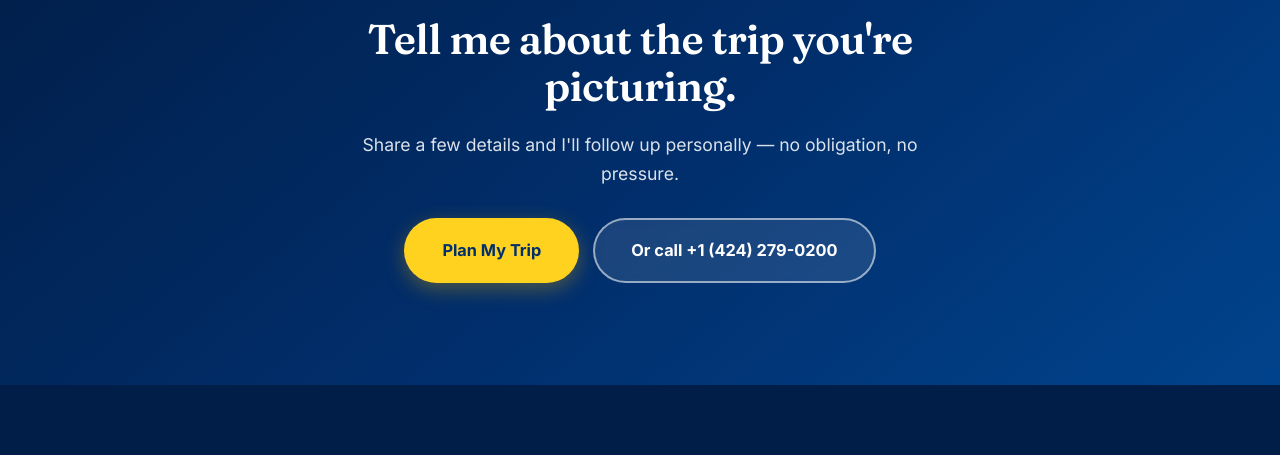
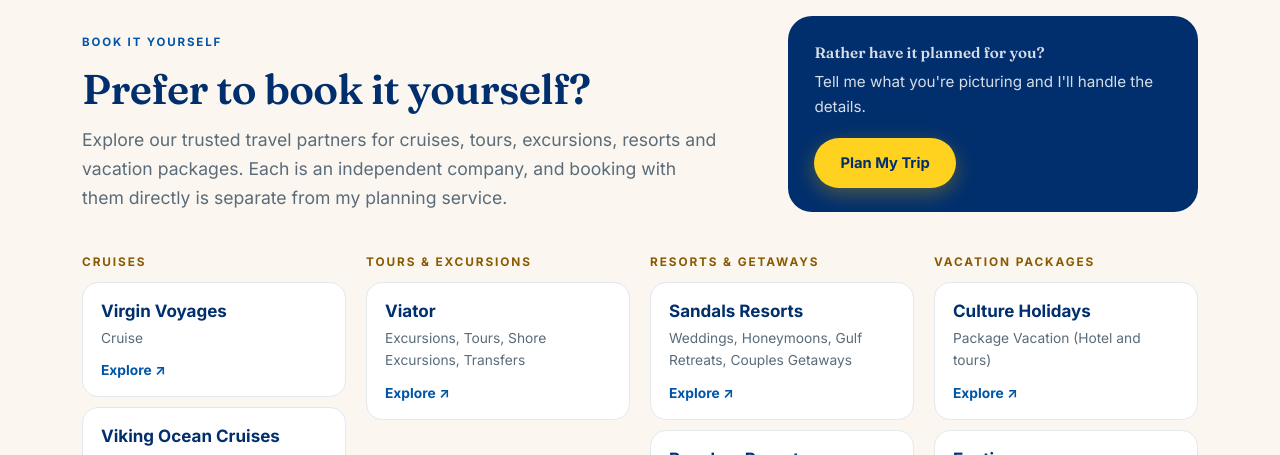
Before and after one commit to diarise/voyage-by-luna, an Eleventy site: page src/index.njk in a window 1280 px wide. Shown: the part 5130-5585 px from the top of the page. Built offline with nearby package versions, Linux system fonts and the light colour scheme; Eleventy itself is replaced by a stand-in of ours; files that its build step writes are made by us from their sources.

Commit message:
Add travel partners and launch gate

```diff
--- a/css/styles.css
+++ b/css/styles.css
@@ -385,6 +385,24 @@ h3 { font-size: 1.15rem; font-family: var(--font-body); font-weight: 700; letter
 .testimonial-quote p::after  { content: "\201D"; }
 .testimonial-card cite { font-style: normal; font-weight: 700; color: var(--navy); font-size: .92rem; }
 .testimonial-card cite span { font-weight: 400; color: var(--muted); }
+
+/* ---------------- Homepage: book it yourself (partners from src/_data/affiliatePartners.json) ---------------- */
+.partners-home { background: var(--sand); }
+.partners-home-head { display: grid; grid-template-columns: 1.6fr 1fr; gap: clamp(28px, 4vw, 56px); align-items: end; margin-bottom: clamp(30px, 4vw, 44px); }
+.partners-home-intro h2 { margin-bottom: .3em; }
+.partners-home-intro .lead { margin: 0; max-width: 640px; }
+.partners-home-advisor { background: var(--navy); color: #fff; border-radius: var(--r-lg); padding: 24px 26px; }
+.partners-home-advisor-title { font-family: var(--font-display); font-size: 1.25rem; color: #fff; margin: 0 0 .25em; }
+.partners-home-advisor p { color: rgba(255,255,255,.84); font-size: .95rem; }
+.partners-home-advisor .btn { margin-top: 4px; padding: 11px 24px; font-size: .92rem; }
+.partner-cats { display: grid; grid-template-columns: repeat(4, 1fr); gap: 20px; align-items: start; }
+@media (max-width: 1080px) { .partner-cats { grid-template-columns: repeat(2, 1fr); } }
+@media (max-width: 600px) { .partner-cats { grid-template-columns: 1fr; } }
+.partner-cat-title { font-size: .74rem; letter-spacing: .16em; text-transform: uppercase; color: var(--gold-text); margin: 0 0 12px; }
+.partners-home .partner-link { grid-template-columns: 1fr; grid-template-areas: "name" "books" "go"; row-gap: 2px; }
+.partners-home .partner-go { font-size: .86rem; font-weight: 650; white-space: nowrap; margin-top: 8px; }
+.partners-disclosure { margin: 28px 0 0; background: var(--white); }
+@media (max-width: 860px) { .partners-home-head { grid-template-columns: 1fr; align-items: start; } }
 
 /* ---------------- Final CTA ---------------- */
 .final-cta {
--- a/robots.txt
+++ /dev/null
@@ -1,4 +0,0 @@
-User-agent: *
-Allow: /
-
-Sitemap: https://voyagebyluna.com/sitemap.xml
--- a/src/_data/affiliatePartners.json
+++ b/src/_data/affiliatePartners.json
@@ -1,5 +1,5 @@
 {
-  "_source": "Affiliate Links (VBL).xlsx — only the suppliers highlighted green. Names, URLs and 'What can you book?' copied from the sheet; only surrounding spaces were trimmed. To add a partner: add it here AND to the 'Book-it-yourself partners' list in admin/config.yml.",
+  "_source": "Affiliate Links (VBL).xlsx — only the suppliers highlighted green. Names, URLs and 'What can you book?' copied from the sheet; only surrounding spaces were trimmed. To add a partner: add it here (with a category) AND to the 'Book-it-yourself partners' list in admin/config.yml. Partners with enabled: false are never shown.",
   "partners": [
     {
       "id": "viator",
@@ -7,7 +7,18 @@
       "sheet_name": "Viator Travel Agents",
       "url": "https://www.viator.com/?pid=P00006875&uid=U00232218&mcid=58086&currency=USD",
       "books": "Excursions, Tours, Shore Excursions, Transfers",
-      "enabled": true
+      "enabled": true,
+      "category": "tours"
+    },
+    {
+      "id": "project-expedition",
+      "name": "Project Expedition",
+      "sheet_name": "Project Expedition",
+      "url": "https://www.projectexpedition.com/?utm_source=voyagebyluna-32970-voyagebyluna-59274&utm_medium=referral&utm_campaign=tagent",
+      "books": "Excursions, Tours, Shore Excursions, Transfers",
+      "category": "tours",
+      "enabled": false,
+      "_note": "OFF pending approval: listed as approved in the request, but this row is not highlighted green in Affiliate Links (VBL).xlsx. URL is copied exactly from the sheet. Set enabled to true once confirmed."
     },
     {
       "id": "virgin-voyages",
@@ -16,7 +27,8 @@
       "url": "https://www.virginvoyages.com/book/voyage-planner/find-a-voyage?cabins=1&USD%5B%E2%80%A6%5Dlors=2&toDate=2022-10-04&agentId=159376&agencyId=550",
       "books": "Cruise",
       "enabled": true,
-      "_note": "This is the sheet's link exactly. It carries a copy-paste artefact ([…]) and a 2022 date; Virgin's site cleans it and keeps agentId/agencyId. Replace with a clean agent link when available."
+      "_note": "This is the sheet's link exactly. It carries a copy-paste artefact ([…]) and a 2022 date; Virgin's site cleans it and keeps agentId/agencyId. Replace with a clean agent link when available.",
+      "category": "cruises"
     },
     {
       "id": "viking-ocean",
@@ -24,7 +36,8 @@
       "sheet_name": "Viking Cruise (Ocean)",
       "url": "https://www.vikingcruises.com/oceans/myagent/voyagebyluna",
       "books": "Cruise",
-      "enabled": true
+      "enabled": true,
+      "category": "cruises"
     },
     {
       "id": "sandals",
@@ -32,7 +45,8 @@
       "sheet_name": "Sandals Travel Agent (Co-brand website)",
       "url": "https://www.sandals.com/?referral=110957&agentid=SOTR6104",
       "books": "Weddings, Honeymoons, Gulf Retreats, Couples Getaways",
-      "enabled": true
+      "enabled": true,
+      "category": "resorts"
     },
     {
       "id": "beaches",
@@ -40,7 +54,8 @@
       "sheet_name": "Beaches (Co-brand website)",
       "url": "https://www.beaches.com/?referral=110957&agentid=SOTR6104",
       "books": "Weddings, Honeymoons, Couples Getaways, Family Getaways",
-      "enabled": true
+      "enabled": true,
+      "category": "resorts"
     },
     {
       "id": "golden-tickets",
@@ -49,7 +64,8 @@
       "url": "",
       "books": "Sports Events, Concerts, Theatres",
       "enabled": false,
-      "_note": "OFF until confirmed: the sheet shows https://soukeynatraoredia2.goldentickets.com/ but its hyperlink points to https://voyagebyluna.goldentickets.com/. Put the correct one in url and set enabled to true."
+      "_note": "OFF until confirmed: the sheet shows https://soukeynatraoredia2.goldentickets.com/ but its hyperlink points to https://voyagebyluna.goldentickets.com/. Put the correct one in url and set enabled to true.",
+      "category": "events"
     },
     {
       "id": "culture-holidays",
@@ -57,7 +73,8 @@
       "sheet_name": "Culture Holidays",
       "url": "https://voyagebyluna.holidays9.com/",
       "books": "Package Vacation (Hotel and tours)",
-      "enabled": true
+      "enabled": true,
+      "category": "packages"
     },
     {
       "id": "exoticca",
@@ -65,7 +82,30 @@
       "sheet_name": "Exoticca",
       "url": "https://exoticca.com/us?advisor_token=soukeyna-traoredia-0195b832-d5eb-7350-a7a0-e70acf9266a0",
       "books": "Flight, Hotels, Tours",
-      "enabled": true
+      "enabled": true,
+      "category": "packages"
+    }
+  ],
+  "categories": [
+    {
+      "id": "cruises",
+      "name": "Cruises"
+    },
+    {
+      "id": "tours",
+      "name": "Tours & Excursions"
+    },
+    {
+      "id": "resorts",
+      "name": "Resorts & Getaways"
+    },
+    {
+      "id": "packages",
+      "name": "Vacation Packages"
+    },
+    {
+      "id": "events",
+      "name": "Events & Entertainment"
     }
   ]
 }
--- a/src/_data/home.json
+++ b/src/_data/home.json
@@ -56,5 +56,12 @@
   "final_cta_body": "Share a few details and I'll follow up personally — no obligation, no pressure.",
   "final_cta_label": "Plan My Trip",
   "destinations_subheading": "A few destinations I know well and get asked about often.",
-  "hero_heading": "Your vacation starts here."
+  "hero_heading": "Your vacation starts here.",
+  "partners_eyebrow": "Book it yourself",
+  "partners_heading": "Prefer to book it yourself?",
+  "partners_body": "Explore our trusted travel partners for cruises, tours, excursions, resorts and vacation packages. Each is an independent company, and booking with them directly is separate from my planning service.",
+  "partners_advisor_heading": "Rather have it planned for you?",
+  "partners_advisor_body": "Tell me what you're picturing and I'll handle the details.",
+  "partners_advisor_label": "Plan My Trip",
+  "partners_disclosure": "Some links are affiliate links. If you book through one of our partners, Voyage By Luna may earn a commission at no additional cost to you."
 }
--- /dev/null
+++ b/src/_data/launch.json
@@ -0,0 +1,4 @@
+{
+  "_help": "LAUNCH SWITCH. \"coming-soon\" = the public sees only the Coming Soon page (the CMS at /admin/ keeps working). \"live\" = the full website is public. Any other value is treated as coming-soon. Change the value, commit, and let Netlify deploy.",
+  "mode": "coming-soon"
+}
--- a/src/_includes/base.njk
+++ b/src/_includes/base.njk
@@ -5,7 +5,7 @@
   <meta name="viewport" content="width=device-width, initial-scale=1.0">
   <title>{{ seo_title or title }} | {{ site.business_name }}</title>
   <meta name="description" content="{{ description }}">
-  {% if noindex %}<meta name="robots" content="noindex">{% endif %}
+  {% if noindex or launchGate.previewBypass %}<meta name="robots" content="noindex">{% endif %}
 
   {# Canonical host must match the host the site is actually served from. #}
   <link rel="canonical" href="https://voyagebyluna.com{{ page.url }}">
--- a/src/_includes/partials/footer.njk
+++ b/src/_includes/partials/footer.njk
@@ -23,6 +23,7 @@
         <li><a href="/destinations/">Destinations</a></li>
         <li><a href="{{ site.blog_url }}">Travel Blog</a></li>
         <li><a href="/contact/">Plan Your Trip</a></li>
+        <li><a href="/#travel-partners">Travel Partners</a></li>
         <li><a href="/join-our-team/">Join Our Team</a></li>
       </ul>
     </div>
--- /dev/null
+++ b/src/coming-soon.11tydata.js
@@ -0,0 +1,6 @@
+// The Coming Soon page only exists while the launch gate is on (src/_data/launch.json).
+module.exports = {
+  eleventyComputed: {
+    permalink: (data) => (data.launchGate.active ? "/coming-soon/" : false),
+  },
+};
--- /dev/null
+++ b/src/coming-soon.njk
@@ -0,0 +1,75 @@
+---
+eleventyExcludeFromCollections: true
+---
+{#- Public pre-launch page. Only built while the launch gate is on (src/_data/launch.json).
+    Netlify serves it at "/" (see src/redirects.njk); it has no navigation on purpose. -#}
+<!DOCTYPE html>
+<html lang="en">
+<head>
+  <meta charset="UTF-8">
+  <meta name="viewport" content="width=device-width, initial-scale=1.0">
+  <title>{{ site.business_name }} — Our New Website Is Coming Soon</title>
+  <meta name="description" content="{{ site.business_name }} is putting the finishing touches on a new website. Travel planning with {{ site.advisor_name }} continues as usual.">
+  <link rel="canonical" href="https://voyagebyluna.com/">
+  <link rel="icon" href="/images/favicon.ico" sizes="any">
+  <link rel="apple-touch-icon" href="/images/apple-touch-icon.png">
+  <meta name="theme-color" content="#012F6D">
+  <meta property="og:type" content="website">
+  <meta property="og:site_name" content="{{ site.business_name }}">
+  <meta property="og:title" content="{{ site.business_name }} — New Website Coming Soon">
+  <meta property="og:description" content="We're putting the finishing touches on a better way to plan your next journey.">
+  <meta property="og:url" content="https://voyagebyluna.com/">
+  <meta property="og:image" content="https://voyagebyluna.com/images/logo-full.png">
+  <meta name="twitter:card" content="summary">
+  <link rel="preconnect" href="https://fonts.googleapis.com">
+  <link rel="preconnect" href="https://fonts.gstatic.com" crossorigin>
+  <link rel="stylesheet" href="https://fonts.googleapis.com/css2?family=Fraunces:opsz,wght@9..144,600;9..144,700&family=Inter:wght@400;500;600&display=swap">
+  <style>
+    :root { --navy: #012F6D; --navy-deep: #011E48; --blue: #0055A8; --gold: #FFD21F; }
+    *, *::before, *::after { box-sizing: border-box; }
+    html, body { height: 100%; }
+    body {
+      margin: 0; min-height: 100vh; display: grid; place-items: center;
+      padding: 48px 22px; color: #fff; text-align: center;
+      font: 400 17px/1.65 "Inter", system-ui, -apple-system, "Segoe UI", sans-serif;
+      background:
+        radial-gradient(circle at 82% 16%, rgba(255,210,31,.95) 0 52px, rgba(255,210,31,.16) 54px, rgba(255,210,31,0) 150px),
+        linear-gradient(155deg, var(--navy-deep) 0%, var(--navy) 55%, #033f8c 100%);
+      background-attachment: fixed;
+    }
+    main { max-width: 620px; }
+    .logo { width: min(240px, 60vw); height: auto; margin: 0 auto 36px; display: block; }
+    .eyebrow { text-transform: uppercase; letter-spacing: .18em; font-size: .74rem; font-weight: 600; color: var(--gold); margin: 0 0 14px; }
+    h1 { font-family: "Fraunces", Georgia, serif; font-weight: 600; font-size: clamp(2.1rem, 6vw, 3.4rem); line-height: 1.1; letter-spacing: -.015em; margin: 0 0 18px; }
+    p { margin: 0 0 14px; color: rgba(255,255,255,.86); font-size: clamp(1.02rem, 2.2vw, 1.14rem); }
+    .rule { width: 56px; height: 2px; background: var(--gold); border: 0; margin: 30px auto; }
+    .contact { font-size: .98rem; }
+    .contact a { color: var(--gold); font-weight: 600; text-decoration: none; border-bottom: 1px solid rgba(255,210,31,.5); }
+    .contact a:hover, .contact a:focus-visible { border-bottom-color: var(--gold); }
+    a:focus-visible { outline: 3px solid var(--gold); outline-offset: 3px; border-radius: 2px; }
+    @media (max-width: 600px) {
+      body { background:
+        radial-gradient(circle at 92% 5%, rgba(255,210,31,.95) 0 28px, rgba(255,210,31,.14) 30px, rgba(255,210,31,0) 84px),
+        linear-gradient(155deg, var(--navy-deep) 0%, var(--navy) 55%, #033f8c 100%); }
+    }
+    footer { margin-top: 42px; font-size: .82rem; color: rgba(255,255,255,.55); }
+  </style>
+</head>
+<body>
+  {# Netlify Identity invite / password-reset links land on "/" with a token in the hash. #}
+  <script>
+    if (/(invite|recovery|confirmation|email_change)_token=/.test(location.hash)) {
+      location.replace('/admin/' + location.hash);
+    }
+  </script>
+  <main>
+    <img class="logo" src="/images/logo-full.png" alt="{{ site.business_name }}" width="260" height="182">
+    <p class="eyebrow">A new look is on its way</p>
+    <h1>Our new website is coming soon.</h1>
+    <p>We're putting the finishing touches on a better way to plan your next journey.</p>
+    <hr class="rule">
+    <p class="contact">Planning a trip in the meantime? Email <a href="mailto:{{ site.email }}">{{ site.email }}</a></p>
+    <footer>&copy; {{ currentYear }} {{ site.business_name }}</footer>
+  </main>
+</body>
+</html>
--- a/src/index.njk
+++ b/src/index.njk
@@ -163,6 +163,46 @@ description: "Soukeyna Traoré-Dia is a personal travel advisor planning cruises
 </section>
 {% endif %}
 
+{# ---- Book it yourself: every enabled partner from src/_data/affiliatePartners.json, by category ---- #}
+<section class="section partners-home" id="travel-partners" aria-labelledby="partners-title">
+  <div class="wrap">
+    <div class="partners-home-head">
+      <div class="partners-home-intro">
+        <p class="eyebrow eyebrow-dark">{{ home.partners_eyebrow }}</p>
+        <h2 id="partners-title">{{ home.partners_heading }}</h2>
+        <p class="lead">{{ home.partners_body }}</p>
+      </div>
+      <div class="partners-home-advisor">
+        <p class="partners-home-advisor-title">{{ home.partners_advisor_heading }}</p>
+        <p>{{ home.partners_advisor_body }}</p>
+        <a href="/contact/" class="btn btn-primary">{{ home.partners_advisor_label }}</a>
+      </div>
+    </div>
+    <div class="partner-cats">
+      {% for c in affiliatePartners.categories %}
+      {% set catPartners = affiliatePartners.partners | partnersInCategory(c.id) %}
+      {% if catPartners.length %}
+      <div class="partner-cat">
+        <h3 class="partner-cat-title">{{ c.name }}</h3>
+        <ul class="partner-list">
+          {% for p in catPartners %}
+          <li>
+            <a class="partner-link" href="{{ p.url }}" target="_blank" rel="sponsored nofollow noopener">
+              <span class="partner-name">{{ p.name }}</span>
+              <span class="partner-books">{{ p.books }}</span>
+              <span class="partner-go">Explore <span aria-hidden="true">&#8599;</span><span class="sr-only"> (opens in a new tab)</span></span>
+            </a>
+          </li>
+          {% endfor %}
+        </ul>
+      </div>
+      {% endif %}
+      {% endfor %}
+    </div>
+    <p class="affiliate-note partners-disclosure">{{ home.partners_disclosure }}</p>
+  </div>
+</section>
+
 <section class="section final-cta">
   <div class="wrap final-cta-inner">
     <h2>{{ home.final_cta_heading }}</h2>
```
Also changed, not shown: admin/config.yml (+7 -0 lines), src/_data/launchGate.js (added, +18 -0 lines), src/redirects.njk (+17 -1 lines), src/robots.njk (added, +15 -0 lines), src/sitemap.njk (+7 -0 lines), .eleventy.js.
